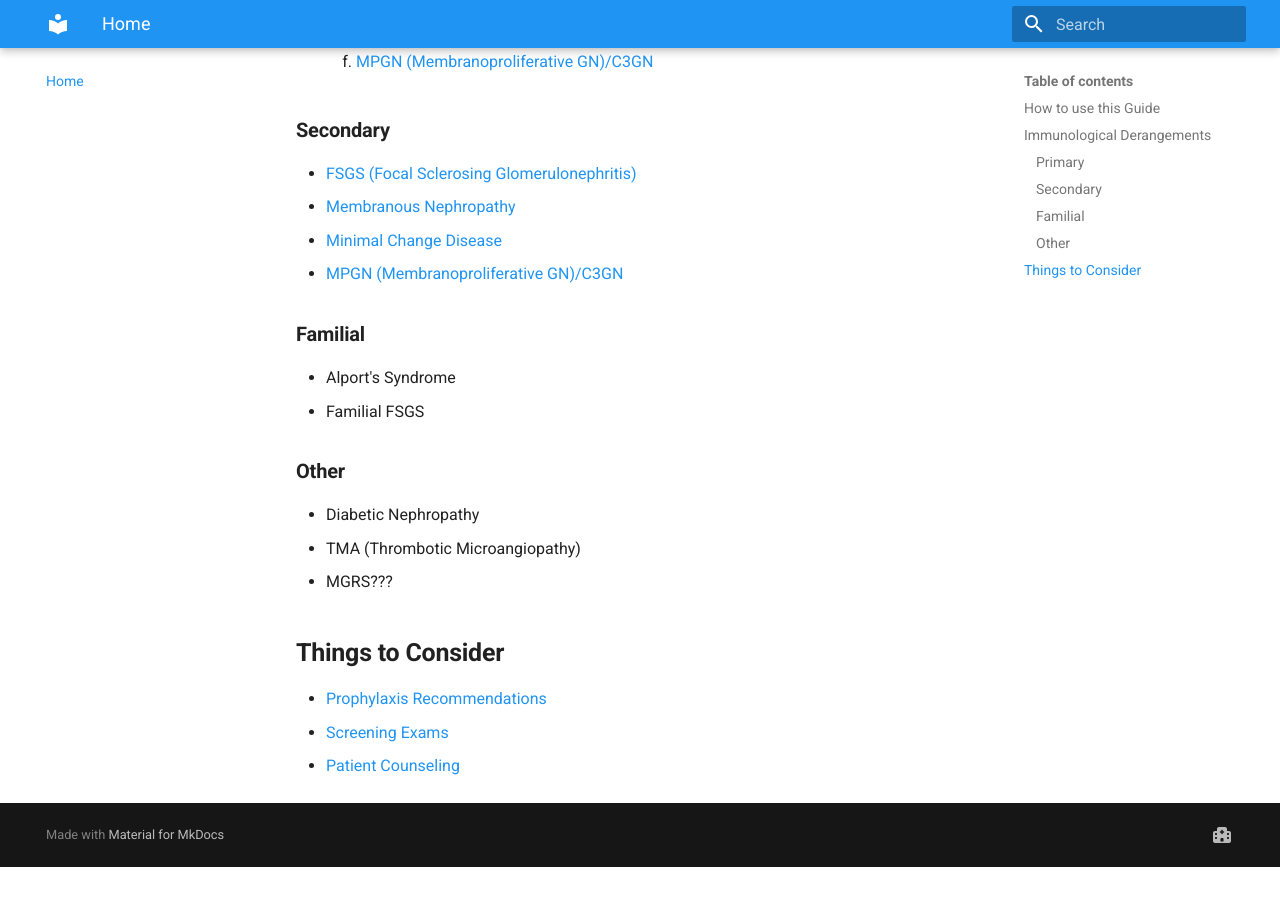
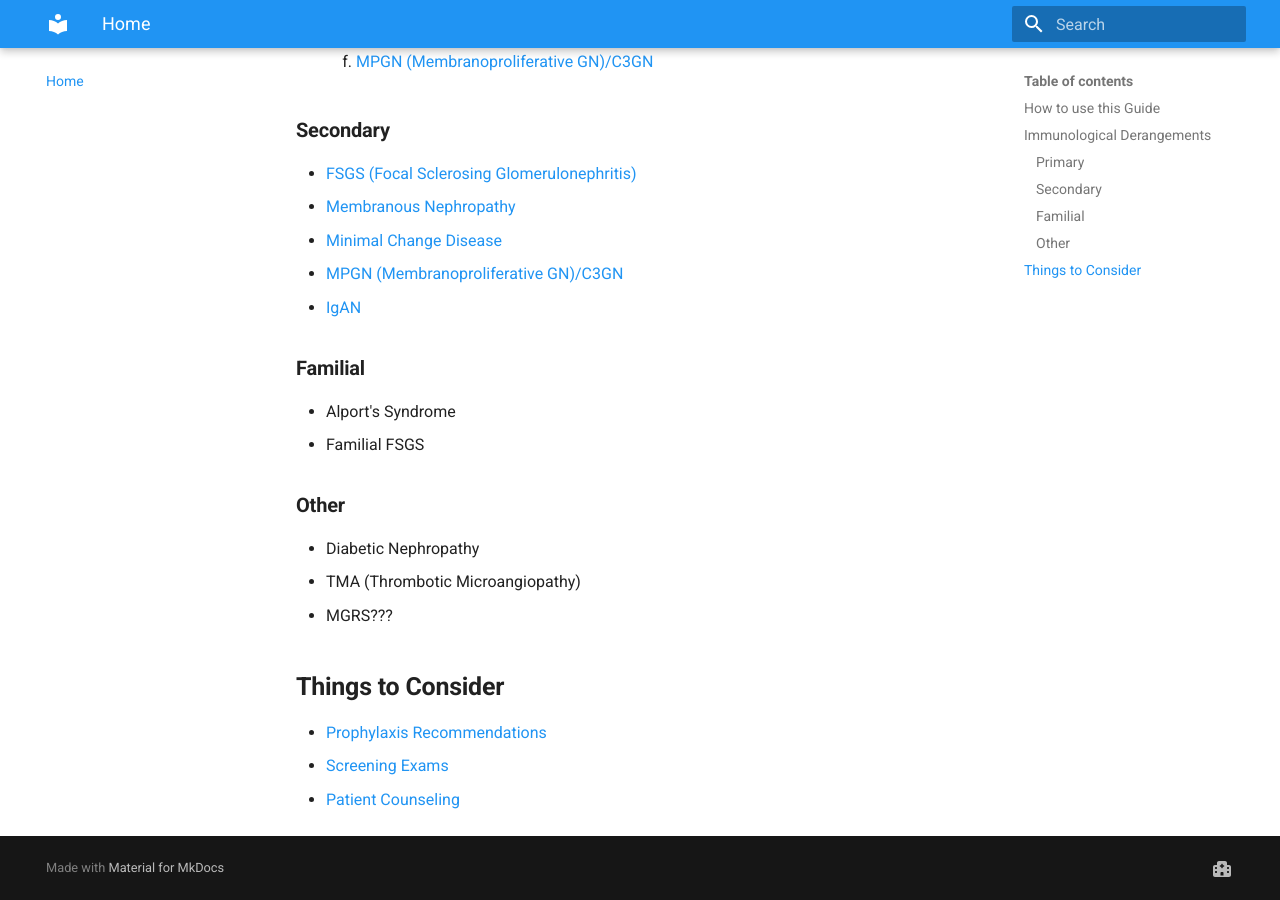
Before and after one commit to TTUNEPH2025/GN, an MkDocs documentation site: the page built from docs/index.md, in a window 1280 px wide and 900 px high, scrolled down 896 px. Built offline with MkDocs 1.6.1 and Material for MkDocs 9.7.7, drawn with Linux system fonts in a browser that asks for light colours; before the commit the page ends 1763 px from its top, so only the background shows below that.

Commit message:
Update index.md

```diff
--- a/docs/index.md
+++ b/docs/index.md
@@ -22,6 +22,7 @@
 * [Membranous Nephropathy](Membranous.md)
 * [Minimal Change Disease](MCD.md)
 * [MPGN (Membranoproliferative GN)/C3GN](MPGN-C3GN.md)
+* [IgAN](IGAN.md)
 ### **Familial**
 * Alport's Syndrome
 * Familial FSGS
```
